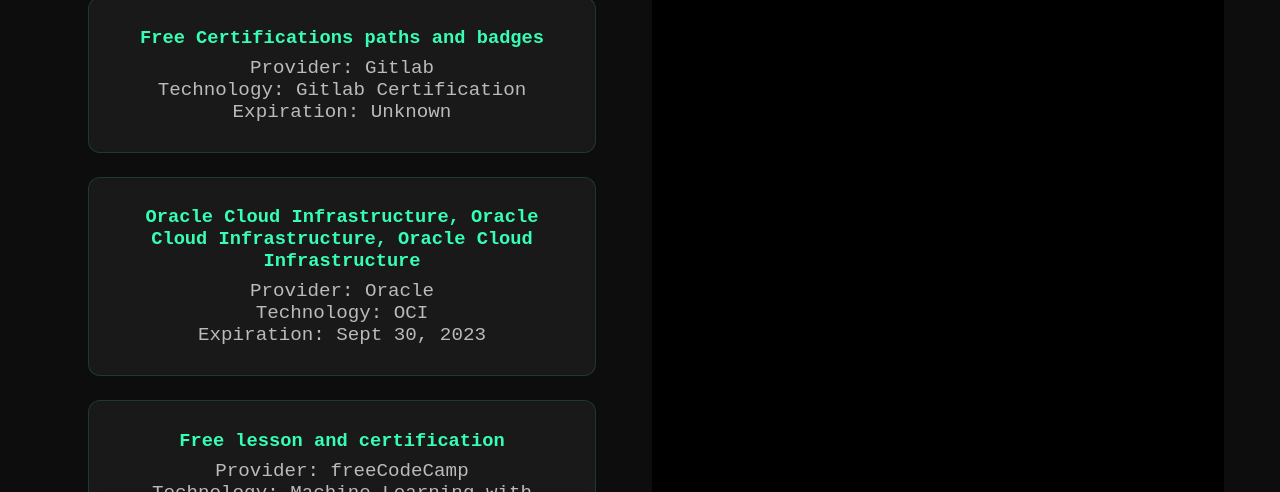
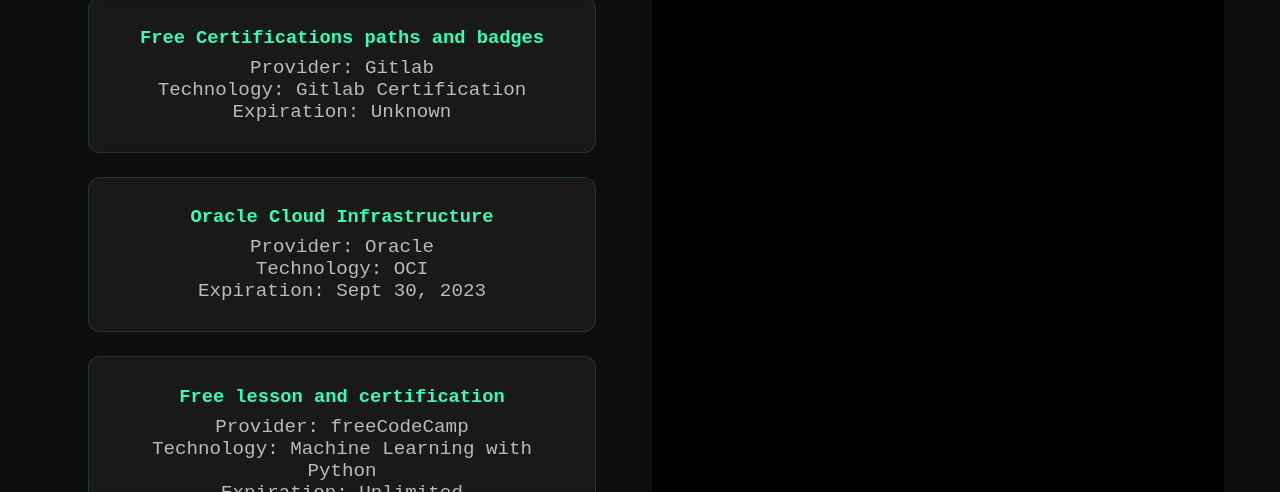
Before and after one commit to vanille-education/vanille-education.github.io, a plain HTML site: page index.html in a window 1280 px wide. Shown: the part 608-1100 px from the top of the page. Drawn offline with Linux system fonts and the light colour scheme.

Commit message:
Actualizar index.html

```diff
--- a/index.html
+++ b/index.html
@@ -197,7 +197,7 @@ footer {
               <p data-astro-cid-j7pv25f6>Technology: Gitlab Certification</p>
               <p data-astro-cid-j7pv25f6>Expiration: Unknown</p>
             </a><a href="https://education.oracle.com/oracle-oci-certification#oracle-cloud-infrastructure" target="_blank" rel="nofollow" class="certification-card" data-astro-cid-j7pv25f6>
-              <h3 data-astro-cid-j7pv25f6>Oracle Cloud Infrastructure, Oracle Cloud Infrastructure, Oracle Cloud Infrastructure</h3>
+              <h3 data-astro-cid-j7pv25f6>Oracle Cloud Infrastructure</h3>
               <p data-astro-cid-j7pv25f6>Provider: Oracle</p>
               <p data-astro-cid-j7pv25f6>Technology: OCI</p>
               <p data-astro-cid-j7pv25f6>Expiration: Sept 30, 2023</p>
```
